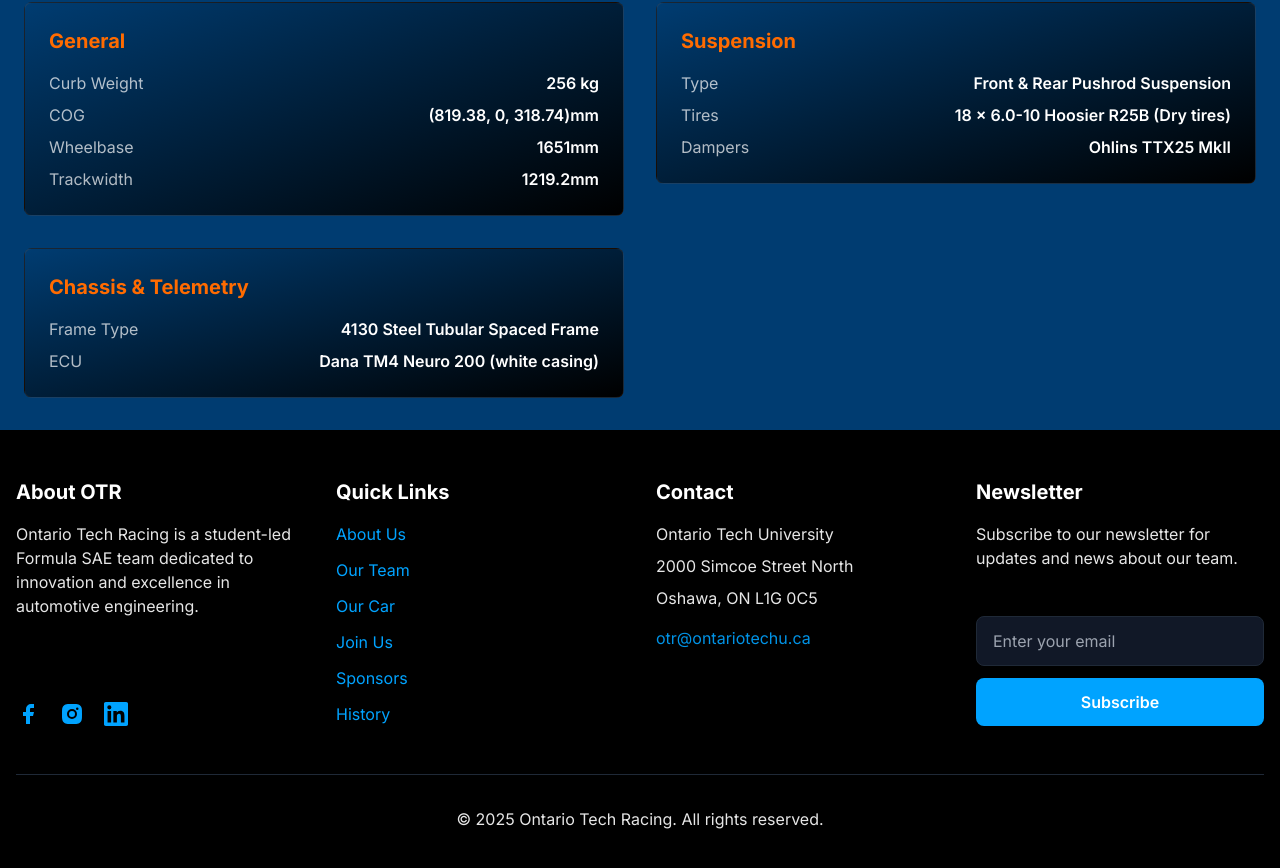
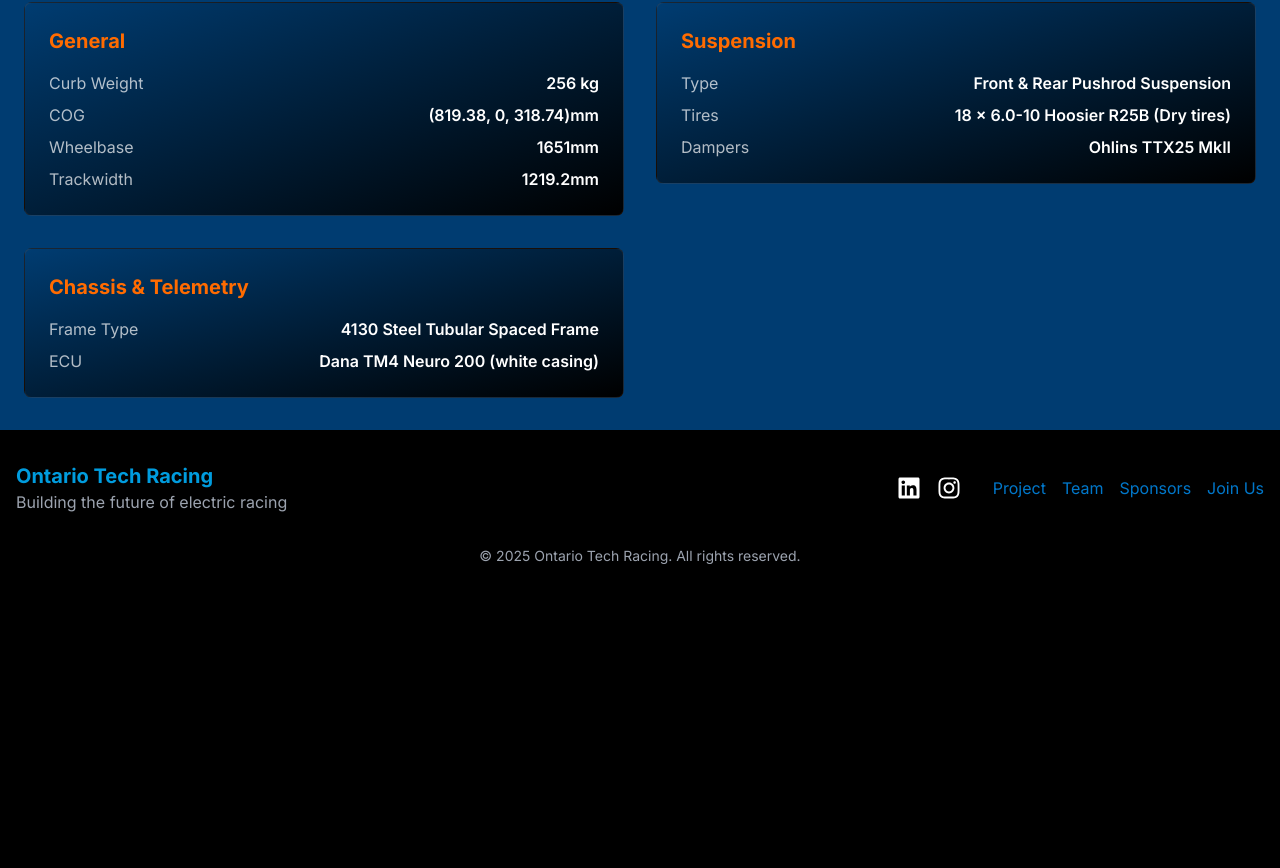
Before and after one commit to karanthegodd/otr-website-advanced, a Next.js app: page /car in a window 1280 px wide. Shown: the part 1550-2418 px from the top of the page. After the commit the page ends 2148 px from the top, so only its background shows below. Built offline with nearby package versions, Linux system fonts and the light colour scheme.

Commit message:
Update social media links and remove Facebook references

```diff
--- a/package.json
+++ b/package.json
@@ -15,7 +15,8 @@
     "framer-motion": "^11.0.8",
     "next": "^15.2.4",
     "react": "^18.2.0",
-    "react-dom": "^18.2.0"
+    "react-dom": "^18.2.0",
+    "react-icons": "^5.5.0"
   },
   "devDependencies": {
     "@types/node": "^20.11.25",
--- a/project.json
+++ b/project.json
@@ -86,6 +86,10 @@
   ],
   "contact": {
     "email": "team@ontariotechracing.com",
-    "website": "otr-website-advanced.vercel.app"
+    "website": "otr-website-advanced.vercel.app",
+    "social": {
+      "linkedin": "https://www.linkedin.com/company/ontariotechracing/",
+      "instagram": "https://www.instagram.com/ontariotechracing/"
+    }
   }
 }
--- a/src/components/Footer.tsx
+++ b/src/components/Footer.tsx
@@ -1,157 +1,60 @@
 'use client';
 
 import React from 'react';
-import { motion } from 'framer-motion';
-
-const socialLinks = [
-  {
-    name: 'Facebook',
-    url: 'https://facebook.com/otrracing',
-    icon: (
-      <svg className="w-6 h-6" fill="currentColor" viewBox="0 0 24 24">
-        <path d="M18 2h-3a5 5 0 00-5 5v3H7v4h3v8h4v-8h3l1-4h-4V7a1 1 0 011-1h3z" />
-      </svg>
-    ),
-  },
-  {
-    name: 'Instagram',
-    url: 'https://instagram.com/otrracing',
-    icon: (
-      <svg className="w-6 h-6" fill="currentColor" viewBox="0 0 24 24">
-        <path d="M12 2c2.717 0 3.056.01 4.122.06 1.065.05 1.79.217 2.428.465.66.254 1.216.598 1.772 1.153a4.908 4.908 0 011.153 1.772c.247.637.415 1.363.465 2.428.047 1.066.06 1.405.06 4.122 0 2.717-.01 3.056-.06 4.122-.05 1.065-.218 1.79-.465 2.428a4.883 4.883 0 01-1.153 1.772 4.915 4.915 0 01-1.772 1.153c-.637.247-1.363.415-2.428.465-1.066.047-1.405.06-4.122.06-2.717 0-3.056-.01-4.122-.06-1.065-.05-1.79-.218-2.428-.465a4.89 4.89 0 01-1.772-1.153 4.904 4.904 0 01-1.153-1.772c-.248-.637-.415-1.363-.465-2.428C2.013 15.056 2 14.717 2 12c0-2.717.01-3.056.06-4.122.05-1.066.217-1.79.465-2.428a4.88 4.88 0 011.153-1.772A4.897 4.897 0 015.45 2.525c.638-.248 1.362-.415 2.428-.465C8.944 2.013 9.283 2 12 2zm0 5a5 5 0 100 10 5 5 0 000-10zm6.5-.25a1.25 1.25 0 10-2.5 0 1.25 1.25 0 002.5 0zM12 9a3 3 0 110 6 3 3 0 010-6z" />
-      </svg>
-    ),
-  },
-  {
-    name: 'LinkedIn',
-    url: 'https://linkedin.com/company/otrracing',
-    icon: (
-      <svg className="w-6 h-6" fill="currentColor" viewBox="0 0 24 24">
-        <path d="M20.447 20.452h-3.554v-5.569c0-1.328-.027-3.037-1.852-3.037-1.853 0-2.136 1.445-2.136 2.939v5.667H9.351V9h3.414v1.561h.046c.477-.9 1.637-1.85 3.37-1.85 3.601 0 4.267 2.37 4.267 5.455v6.286zM5.337 7.433a2.062 2.062 0 01-2.063-2.065 2.064 2.064 0 112.063 2.065zm1.782 13.019H3.555V9h3.564v11.452zM22.225 0H1.771C.792 0 0 .774 0 1.729v20.542C0 23.227.792 24 1.771 24h20.451C23.2 24 24 23.227 24 22.271V1.729C24 .774 23.2 0 22.222 0h.003z" />
-      </svg>
-    ),
-  },
-];
-
-const quickLinks = [
-  { name: 'About Us', href: '#about' },
-  { name: 'Our Team', href: '#team' },
-  { name: 'Our Car', href: '#car' },
-  { name: 'Join Us', href: '#join' },
-  { name: 'Sponsors', href: '#sponsors' },
-  { name: 'History', href: '#history' },
-];
+import Link from 'next/link';
+import { FaInstagram, FaLinkedin } from 'react-icons/fa';
 
 export default function Footer() {
   return (
-    <footer className="bg-black">
-      <div className="container mx-auto px-4 py-12">
-        <div className="grid grid-cols-1 md:grid-cols-2 lg:grid-cols-4 gap-8">
-          {/* About */}
-          <motion.div
-            initial={{ opacity: 0, y: 20 }}
-            whileInView={{ opacity: 1, y: 0 }}
-            viewport={{ once: true }}
-            transition={{ duration: 0.8 }}
-            className="flex flex-col"
-          >
-            <h3 className="text-xl font-bold mb-4 text-white">About OTR</h3>
-            <p className="text-white mb-6 flex-grow opacity-90">
-              Ontario Tech Racing is a student-led Formula SAE team dedicated to innovation
-              and excellence in automotive engineering.
-            </p>
-            <div className="flex space-x-5">
-              {socialLinks.map((link) => (
-                <a
-                  key={link.name}
-                  href={link.url}
-                  target="_blank"
-                  rel="noopener noreferrer"
-                  className="text-[#00A3FF] hover:text-white transform hover:scale-110 transition-all duration-300"
-                  aria-label={link.name}
-                >
-                  {link.icon}
-                </a>
-              ))}
+    <footer className="bg-black text-white py-8">
+      <div className="container mx-auto px-4">
+        <div className="flex flex-col md:flex-row justify-between items-center">
+          <div className="mb-4 md:mb-0">
+            <h3 className="text-xl font-bold">Ontario Tech Racing</h3>
+            <p className="text-gray-400">Building the future of electric racing</p>
+          </div>
+
+          <div className="flex flex-col md:flex-row items-center space-y-4 md:space-y-0 md:space-x-8">
+            <div className="flex space-x-4">
+              <a
+                href="https://www.linkedin.com/company/ontariotechracing/"
+                target="_blank"
+                rel="noopener noreferrer"
+                className="text-white hover:text-[#FF6B00] transition-colors"
+                aria-label="LinkedIn"
+              >
+                <FaLinkedin size={24} />
+              </a>
+              <a
+                href="https://www.instagram.com/ontariotechracing/"
+                target="_blank"
+                rel="noopener noreferrer"
+                className="text-white hover:text-[#FF6B00] transition-colors"
+                aria-label="Instagram"
+              >
+                <FaInstagram size={24} />
+              </a>
             </div>
-          </motion.div>
 
-          {/* Quick Links */}
-          <motion.div
-            initial={{ opacity: 0, y: 20 }}
-            whileInView={{ opacity: 1, y: 0 }}
-            viewport={{ once: true }}
-            transition={{ duration: 0.8, delay: 0.1 }}
-            className="flex flex-col"
-          >
-            <h3 className="text-xl font-bold mb-4 text-white">Quick Links</h3>
-            <ul className="space-y-3 flex-grow">
-              {quickLinks.map((link) => (
-                <li key={link.name}>
-                  <a
-                    href={link.href}
-                    className="text-[#00A3FF] hover:text-white hover:translate-x-1 transition-all duration-300 inline-block"
-                  >
-                    {link.name}
-                  </a>
-                </li>
-              ))}
-            </ul>
-          </motion.div>
-
-          {/* Contact */}
-          <motion.div
-            initial={{ opacity: 0, y: 20 }}
-            whileInView={{ opacity: 1, y: 0 }}
-            viewport={{ once: true }}
-            transition={{ duration: 0.8, delay: 0.2 }}
-            className="flex flex-col"
-          >
-            <h3 className="text-xl font-bold mb-4 text-white">Contact</h3>
-            <address className="text-white opacity-90 not-italic flex-grow">
-              <p className="mb-2">Ontario Tech University</p>
-              <p className="mb-2">2000 Simcoe Street North</p>
-              <p className="mb-4">Oshawa, ON L1G 0C5</p>
-              <a
-                href="mailto:otr@ontariotechu.ca"
-                className="text-[#00A3FF] hover:text-white transition-all duration-300 inline-block"
-              >
-                otr@ontariotechu.ca
-              </a>
-            </address>
-          </motion.div>
-
-          {/* Newsletter */}
-          <motion.div
-            initial={{ opacity: 0, y: 20 }}
-            whileInView={{ opacity: 1, y: 0 }}
-            viewport={{ once: true }}
-            transition={{ duration: 0.8, delay: 0.3 }}
-            className="flex flex-col"
-          >
-            <h3 className="text-xl font-bold mb-4 text-white">Newsletter</h3>
-            <p className="text-white opacity-90 mb-4 flex-grow">
-              Subscribe to our newsletter for updates and news about our team.
-            </p>
-            <form className="flex flex-col space-y-3">
-              <input
-                type="email"
-                placeholder="Enter your email"
-                className="px-4 py-3 bg-gray-900 text-white rounded-lg focus:outline-none focus:ring-2 focus:ring-[#00A3FF] border border-gray-800 hover:border-[#00A3FF] transition-all duration-300"
-              />
-              <button
-                type="submit"
-                className="bg-[#00A3FF] hover:bg-white hover:text-[#00A3FF] text-white font-semibold py-3 px-4 rounded-lg transition-all duration-300 transform hover:scale-105"
-              >
-                Subscribe
-              </button>
-            </form>
-          </motion.div>
+            <nav className="flex space-x-4">
+              <Link href="/project" className="hover:text-[#FF6B00] transition-colors">
+                Project
+              </Link>
+              <Link href="/team" className="hover:text-[#FF6B00] transition-colors">
+                Team
+              </Link>
+              <Link href="/sponsors" className="hover:text-[#FF6B00] transition-colors">
+                Sponsors
+              </Link>
+              <Link href="/join-us" className="hover:text-[#FF6B00] transition-colors">
+                Join Us
+              </Link>
+            </nav>
+          </div>
         </div>
 
-        {/* Copyright */}
-        <div className="border-t border-gray-800 mt-12 pt-8 text-center">
-          <p className="text-white opacity-90">&copy; {new Date().getFullYear()} Ontario Tech Racing. All rights reserved.</p>
+        <div className="mt-8 text-center text-gray-400 text-sm">
+          <p>&copy; {new Date().getFullYear()} Ontario Tech Racing. All rights reserved.</p>
         </div>
       </div>
     </footer>
```
Also changed, not shown: 1 other file (tests, documents, lock files or other folders).
